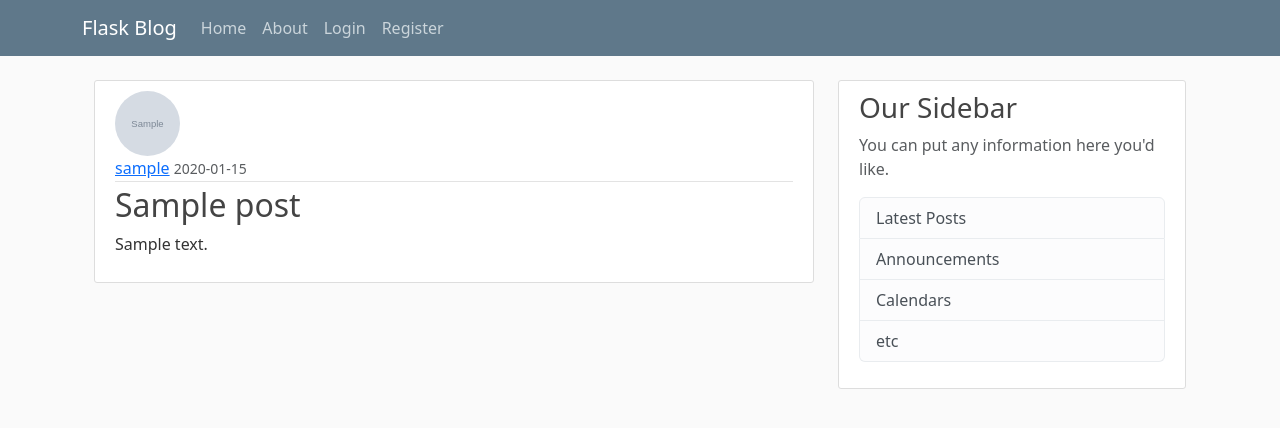
After one commit to njNagaraj/Flask-blog-application, a Flask app: page /post/1 in a window 1280 px wide. The commit adds this page. Shown: the top 428 px of the page. Run offline with Flask 3, Linux system fonts and the light colour scheme; tables that the repository leaves empty hold one stand-in row (values such as "Sample post"); grey boxes marked "Sample" are stand-in pictures.

Commit message:
User can update and delete their post

```diff
--- a/flaskblog/routes.py
+++ b/flaskblog/routes.py
@@ -1,5 +1,5 @@
 import re
-from flask import flash, redirect, render_template, url_for, request
+from flask import flash, redirect, render_template, url_for, request, abort
 from flaskblog import app, db, bcrypt
 from flaskblog.forms import RegistrationForm, LoginForm, UpdateAccountForm, PostForm
 from flaskblog.models import User, Post
@@ -99,4 +99,40 @@
     db.session.commit()
     flash('Posted', 'success')
     return redirect(url_for('home_page'))
-  return render_template('create_post.html', title='New Post', form=form)
+  return render_template('create_post.html', title='New Post', form=form, legend='New Post')
+
+
+@app.route('/post/<int:post_id>')
+def post(post_id):
+  post = Post.query.get_or_404(post_id)
+  return render_template('post.html', title=post.title, post=post)
+
+
+@app.route('/post/<int:post_id>/update', methods=['GET', 'POST'])
+@login_required
+def update_post(post_id):
+  post = Post.query.get_or_404(post_id)
+  if post.author != current_user:
+    abort(403)
+  form = PostForm()
+  if form.validate_on_submit():
+    post.title = form.title.data
+    post.content = form.content.data
+    db.session.commit()
+    flash('Your post has been updated!', 'success')
+    return redirect(url_for('post', post_id=post.id))
+  elif request.method == 'GET':
+    form.title.data = post.title
+    form.content.data = post.content
+  return render_template('create_post.html', title='Update Post', form=form, legend='Update Post')
+
+@app.route('/post/<int:post_id>/delete', methods=['POST'])
+@login_required
+def delete_post(post_id):
+  post = Post.query.get_or_404(post_id)
+  if post.author != current_user:
+    abort(403)
+  db.session.delete(post)
+  db.session.commit()
+  flash('Your post has been deleted!', 'success')
+  return redirect(url_for('home_page'))
--- a/flaskblog/templates/create_post.html
+++ b/flaskblog/templates/create_post.html
@@ -4,7 +4,7 @@
   <form method="POST" action="">
     {{ form.hidden_tag() }}
     <fieldset class="form-group">
-        <legend class="border-bottom mb-4">New Post</legend>
+        <legend class="border-bottom mb-4">{{ legend }}</legend>
         <div class="form-group">
             {{ form.title.label(class="form-control-label") }}
             {% if form.title.errors %}
--- a/flaskblog/templates/home.html
+++ b/flaskblog/templates/home.html
@@ -8,7 +8,7 @@
           <a class="mr-2" href="#">{{ post.author.username }}</a>
           <small class="text-muted">{{ post.date_posted.strftime('%Y-%m-%d') }}</small>
         </div>
-        <h2><a class="article-title" href="#">{{ post.title }}</a></h2>
+        <h2><a class="article-title" href="{{ url_for('post', post_id=post.id) }}">{{ post.title }}</a></h2>
         <p class="article-content">{{ post.content }}</p>
       </div>
     </article>
--- a/flaskblog/templates/layout_template.html
+++ b/flaskblog/templates/layout_template.html
@@ -1,6 +1,7 @@
-<!--This template is the common template that is common for all of the oages in our web application-->
+<!--This template is the common template that is common for all of the pages in our web application-->
 <!DOCTYPE html>
 <html>
+
 <head>
   <meta charset="utf-8">
   <meta name="viewport" content="width=device-width, initial-scale=1">
@@ -9,19 +10,22 @@
   {% else %}
   <title>Flask Blog</title>
   {% endif %}
-    <link href="https://cdn.jsdelivr.net/npm/bootstrap@5.3.2/dist/css/bootstrap.min.css" rel="stylesheet" integrity="sha384-T3c6CoIi6uLrA9TneNEoa7RxnatzjcDSCmG1MXxSR1GAsXEV/Dwwykc2MPK8M2HN" crossorigin="anonymous">
+  <link href="https://cdn.jsdelivr.net/npm/bootstrap@5.3.2/dist/css/bootstrap.min.css" rel="stylesheet"
+    integrity="sha384-T3c6CoIi6uLrA9TneNEoa7RxnatzjcDSCmG1MXxSR1GAsXEV/Dwwykc2MPK8M2HN" crossorigin="anonymous">
 
   <!--linking main.css file-->
-    <link rel = 'stylesheet' type = 'text/css' href = '{{ url_for('static', filename = 'main.css') }}' >
+  <link rel='stylesheet' type='text/css' href='{{ url_for('static', filename='main.css') }}'>
 
 </head>
 
-<body> <!--Nav Bar-->
+<body>
+  <!--Nav Bar-->
   <header class="site-header">
-    <nav class="navbar navbar-expand-md navbar-dark bg-steel fixed-top">
+    <nav class="navbar navbar-expand-lg navbar-dark bg-steel fixed-top">
       <div class="container">
         <a class="navbar-brand mr-4" href="/">Flask Blog</a>
-        <button class="navbar-toggler" type="button" data-toggle="collapse" data-target="#navbarToggle" aria-controls="navbarToggle" aria-expanded="false" aria-label="Toggle navigation">
+        <button class="navbar-toggler" type="button" data-toggle="collapse" data-target="#navbarToggle"
+          aria-controls="navbarToggle" aria-expanded="false" aria-label="Toggle navigation">
           <span class="navbar-toggler-icon"></span>
         </button>
         <div class="collapse navbar-collapse" id="navbarToggle">
@@ -50,10 +54,14 @@
     <main role="main" class="container">
       <div class="row">
         <div class="col-md-8">
-          {% with messages = get_flashed_messages(with_categories = true) %} <!-- to catch the flash message from the app.py route function the 'true' represents the success attribute in the route function-->
-            {% if messages %} <!-- loop over the flashed messeges-->
-              {% for category, message in messages %} <!--for each category and message in the messages-->
-                <div class= "alert alert-{{ category }}">
+          {% with messages = get_flashed_messages(with_categories=true) %}
+          <!-- to catch the flash message from the app.py route function the 'true' represents the success attribute
+          in the route function-->
+          {% if messages %}
+          <!-- loop over the flashed messeges-->
+          {% for category, message in messages %}
+          <!--for each category and message in the messages-->
+          <div class="alert alert-{{ category }}">
             {{ message }}
           </div>
           {% endfor %}
@@ -79,4 +87,5 @@
   </div>
 
 </body>
+
 </html>
--- /dev/null
+++ b/flaskblog/templates/post.html
@@ -0,0 +1,39 @@
+{% extends "layout_template.html" %}
+{% block content %}
+  <article class="media content-section">
+    <img class="rounded-circle article-img" src="{{ url_for('static', filename='profile_pics/' + post.author.image_file) }}">
+    <div class="media-body">
+      <div class="article-metadata">
+        <a class="mr-2" href="#">{{ post.author.username }}</a>
+        <small class="text-muted">{{ post.date_posted.strftime('%Y-%m-%d') }}</small>
+        {% if post.author == current_user %}
+          <div>
+            <a class="btn btn-secondary btn-sm mt-1 mb-1" href="{{ url_for('update_post', post_id=post.id) }}">Update</a>
+            <button type="button" class="btn btn-danger btn-sm m-1" data-toggle="modal" data-target="#deleteModal">Delete</button>
+          </div>
+        {% endif %}
+      </div>
+      <h2 class="article-title">{{ post.title }}</h2>
+      <p class="article-content">{{ post.content }}</p>
+    </div>
+  </article>
+  <!-- Modal -->
+  <div class="modal fade" id="deleteModal" tabindex="-1" role="dialog" aria-labelledby="deleteModalLabel" aria-hidden="true">
+    <div class="modal-dialog" role="document">
+      <div class="modal-content">
+        <div class="modal-header">
+          <h5 class="modal-title" id="deleteModalLabel">Delete Post?</h5>
+          <button type="button" class="close" data-dismiss="modal" aria-label="Close">
+            <span aria-hidden="true">&times;</span>
+          </button>
+        </div>
+        <div class="modal-footer">
+          <button type="button" class="btn btn-secondary" data-dismiss="modal">Close</button>
+          <form action="{{ url_for('delete_post', post_id=post.id) }}" method="POST">
+            <input class="btn btn-danger" type="submit" value="Delete">
+          </form>
+        </div>
+      </div>
+    </div>
+  </div>
+{% endblock content %}
```
Also changed, not shown: flaskblog/templates/about.html (+11 -1 lines). Lines whose indentation alone changed are shown as unchanged.
